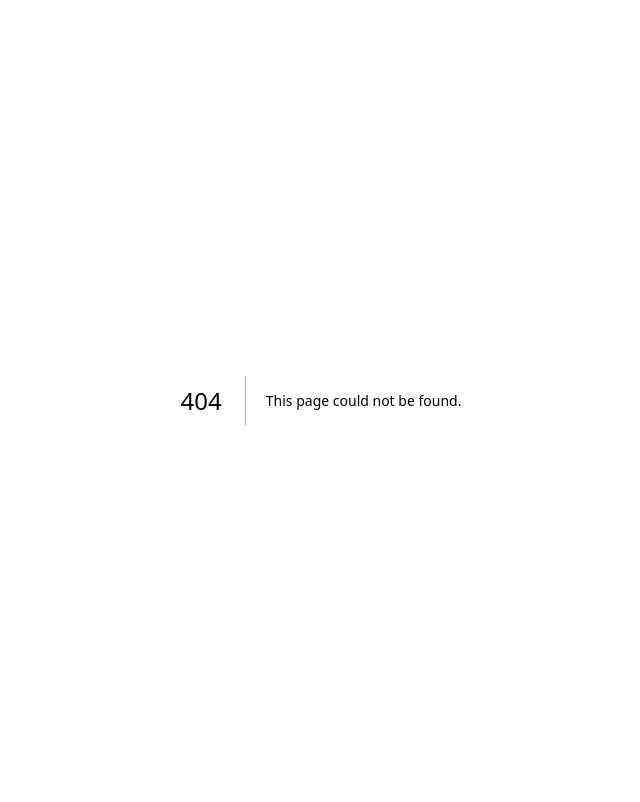
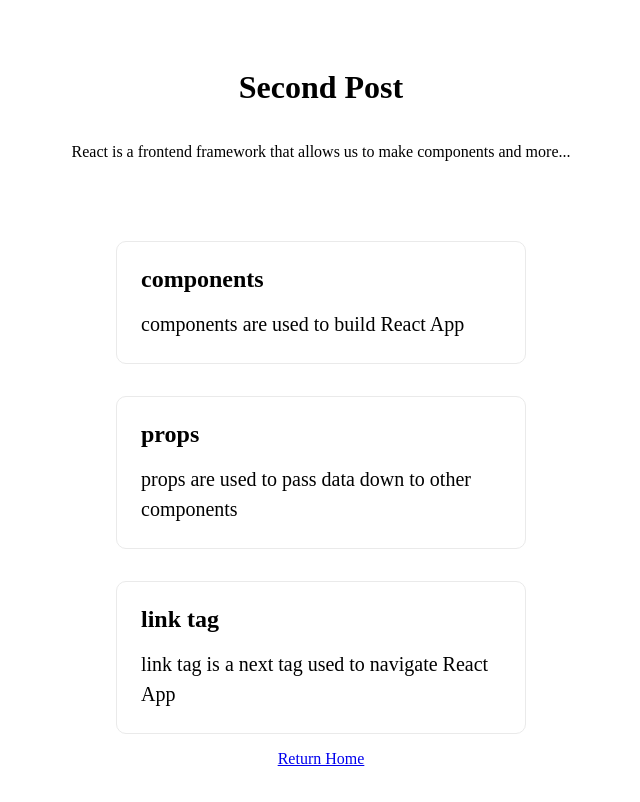
Before and after one commit to SEIRFX-822/nextjs-blog, a Next.js app: page /posts/second-post in a window 1280 px wide. Before the commit this address had no page. Shown: the top 802 px of the page, without its empty margins (319-959 px from the left). Built offline with nearby package versions, Linux system fonts and the light colour scheme.

Commit message:
feat: add data, map through data, and display on componenet

```diff
--- /dev/null
+++ b/pages/posts/second-post.js
@@ -0,0 +1,33 @@
+import Link from 'next/link';
+import styles from '../../styles/SecondPost.module.css';
+
+// data
+const reactArray = [
+    { topic: 'components', description: 'components are used to build React App'},
+    { topic: 'props', description: 'props are used to pass data down to other components'},
+    { topic: 'link tag', description: 'link tag is a next tag used to navigate React App'},
+]
+
+export default function SecondPost() {
+    const reactArrayDisplay = reactArray.map((obj, idx) => {
+        return (
+            <div className={styles.card} key={idx}>
+                <h3>{obj.topic}</h3>
+                <p>{obj.description}</p>
+            </div>
+        )
+    })
+
+    return (
+        <div className={styles.container}>
+            <h1>Second Post</h1>
+            <p>React is a frontend framework that allows us to make components and more...</p>
+
+            <div className={styles.grid}>
+                {reactArrayDisplay}
+            </div>
+
+            <Link href="/">Return Home</Link>
+        </div>
+    )
+}
```
